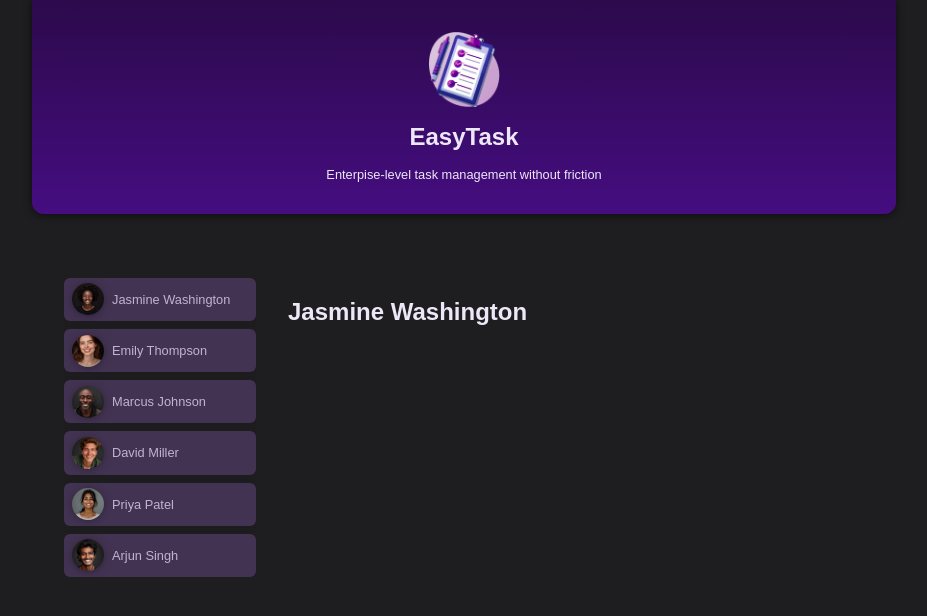
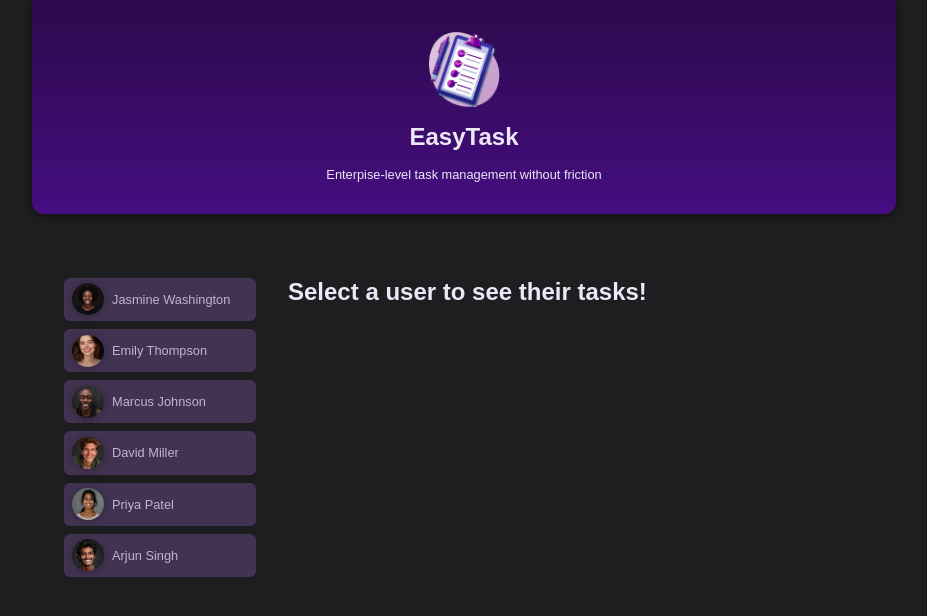
Before and after one commit to mati99789/basic-angular, an Angular app: page / in a window 1280 px wide. Shown: the top 616 px of the page, without its empty margins (176-1103 px from the left). Built offline with nearby package versions, Linux system fonts and the light colour scheme.

Commit message:
Feat: Add new @for, @if

```diff
--- a/src/app/app.component.css
+++ b/src/app/app.component.css
@@ -16,6 +16,13 @@ main {
   overflow: auto;
 }
 
+#fallback {
+  font-weight: bold;
+  font-size: 1.15rem;
+  margin: 0;
+  text-align: center;
+}
+
 @media (min-width: 768px) {
   main {
     margin: 4rem auto;
@@ -25,4 +32,9 @@ main {
   #users {
     flex-direction: column;
   }
+
+  #fallback {
+    font-size: 1.5rem;
+    text-align: left;
+  }
 }
--- a/src/app/app.component.html
+++ b/src/app/app.component.html
@@ -8,6 +8,9 @@
       </li>
     }
   </ul>
-
-  <app-tasks [name]="selectedUser ? selectedUser.name : ''" />
+  @if (selectedUser) {
+    <app-tasks [name]="selectedUser.name" />
+  } @else {
+    <p id="fallback">Select a user to see their tasks!</p>
+  }
 </main>
--- a/src/app/app.component.ts
+++ b/src/app/app.component.ts
@@ -13,7 +13,7 @@ import {TasksComponent} from './tasks/tasks.component';
 })
 export class AppComponent {
   users = DUMMY_USERS
-  private _selectedUserID = 'u1';
+  private _selectedUserID ?: string;
 
 
   get selectedUser() {
```
